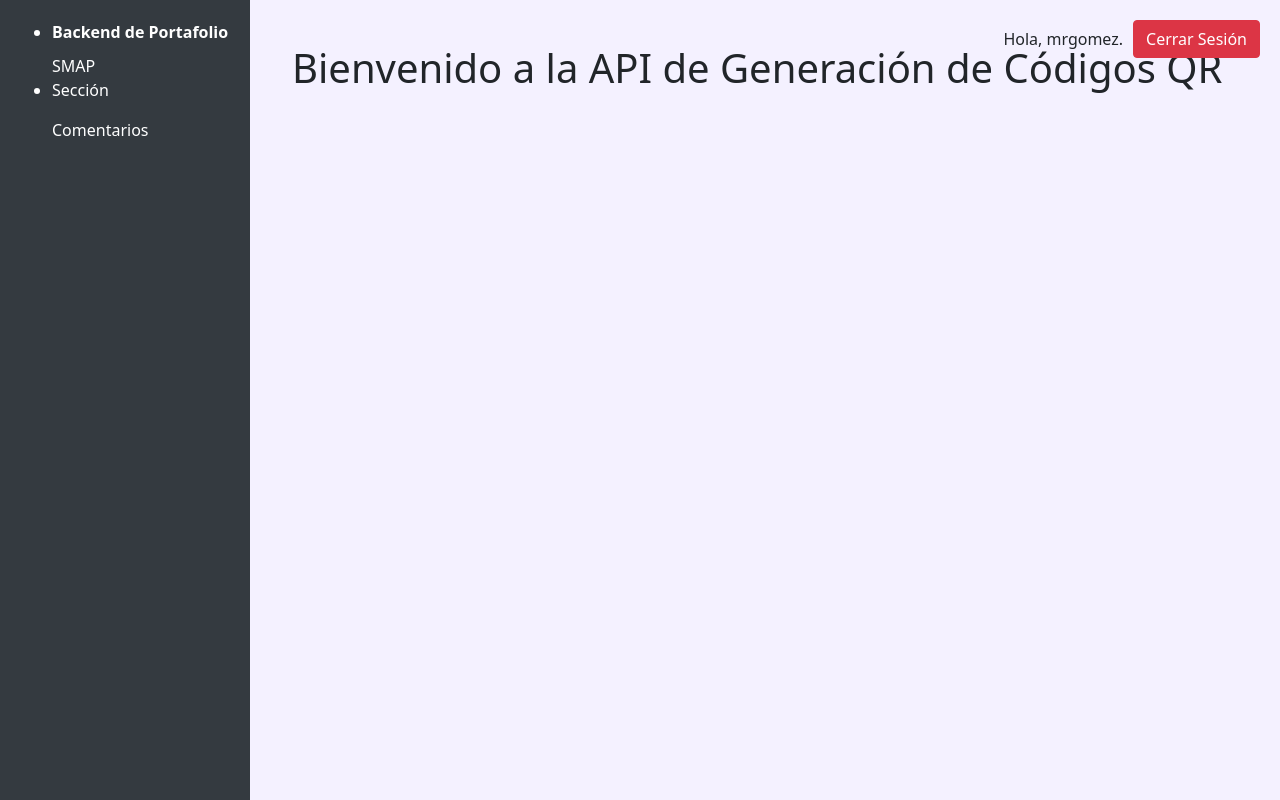
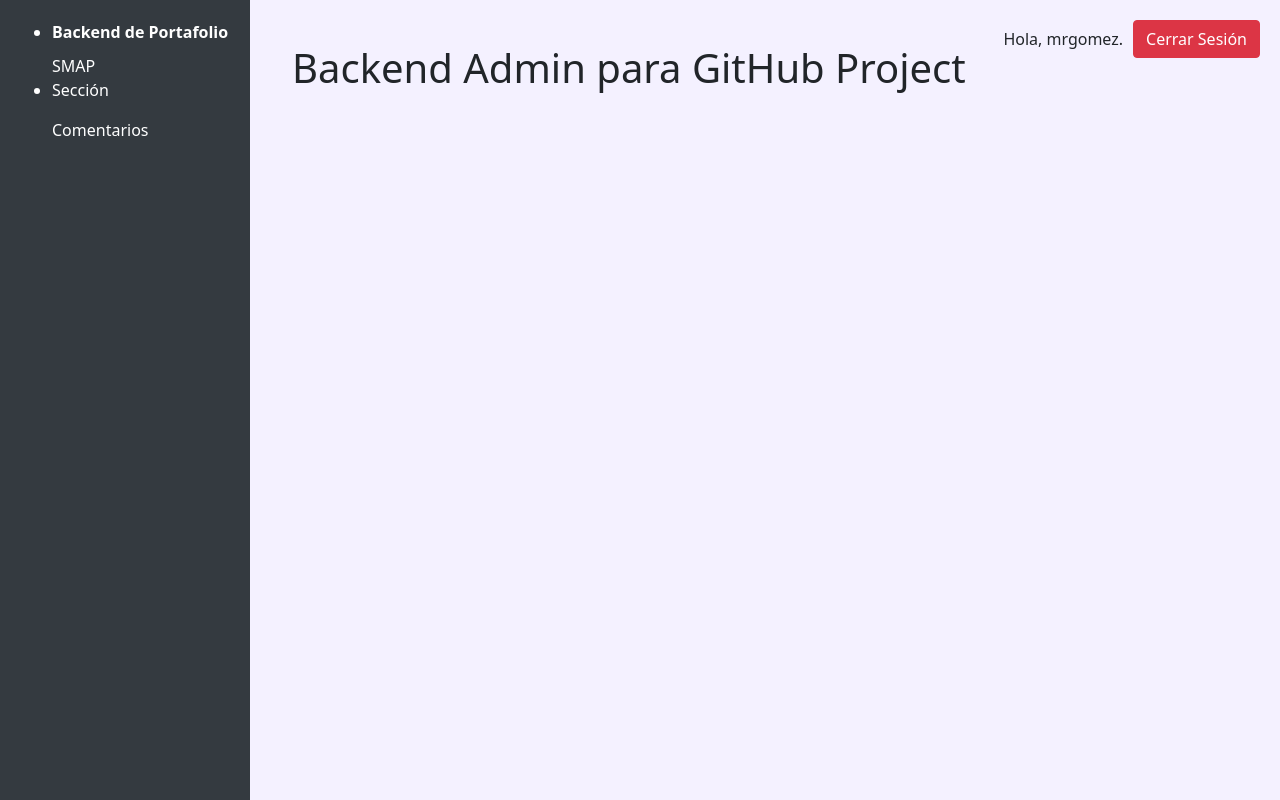
Before and after one commit to mrgomezsv/backend_mrgomez_github, a Django app: page /qr/ in a window 1280 px wide. Run offline with Django 4.2, Linux system fonts and the light colour scheme; a user stored in the database is signed in.

Commit message:
Punto de partida para produccion

```diff
--- a/qr_tracker/templates/home.html
+++ b/qr_tracker/templates/home.html
@@ -78,7 +78,7 @@
             <p>Por favor <a href="{% url 'login' %}">inicia sesión</a>.</p>
         {% endif %}
 
-        <h1>Bienvenido a la API de Generación de Códigos QR</h1>
+        <h1>Backend Admin para GitHub Project</h1>
     </div>
 </div>
 
```
Also changed, not shown: db.sqlite3.
